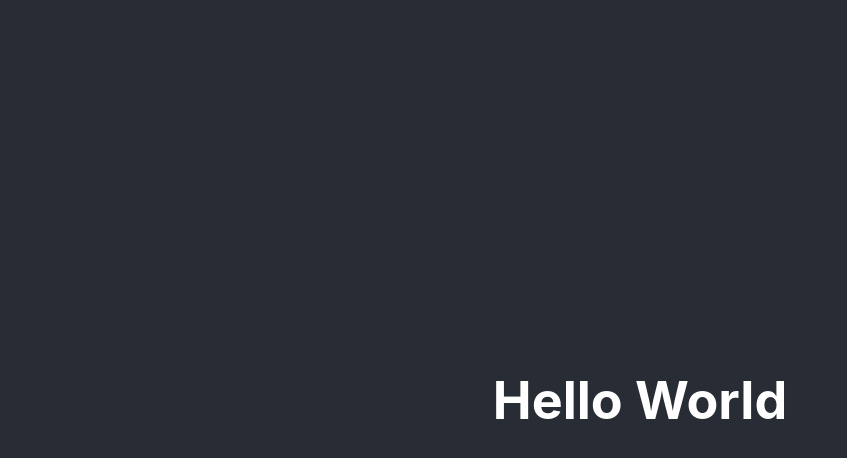
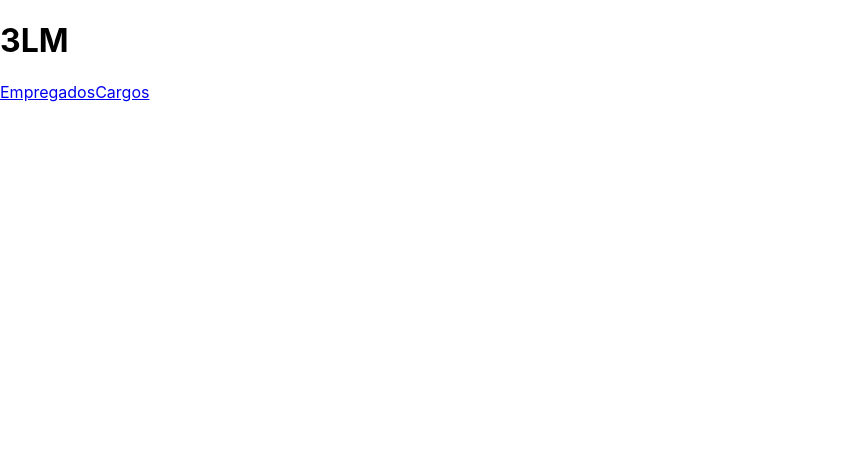
Before and after one commit to sammarxz/test-3lm, a React (Create React App) app in the folder frontend/: page /employees in a window 1280 px wide. Shown: the top 458 px of the page, without its empty margins (0-847 px from the left). Built offline with nearby package versions, Linux system fonts and the light colour scheme.

Commit message:
Add Routes. Add Services. Add Components.

```diff
--- a/frontend/src/App.css
+++ /dev/null
@@ -1,38 +0,0 @@
-.App {
-  text-align: center;
-}
-
-.App-logo {
-  height: 40vmin;
-  pointer-events: none;
-}
-
-@media (prefers-reduced-motion: no-preference) {
-  .App-logo {
-    animation: App-logo-spin infinite 20s linear;
-  }
-}
-
-.App-header {
-  background-color: #282c34;
-  min-height: 100vh;
-  display: flex;
-  flex-direction: column;
-  align-items: center;
-  justify-content: center;
-  font-size: calc(10px + 2vmin);
-  color: white;
-}
-
-.App-link {
-  color: #61dafb;
-}
-
-@keyframes App-logo-spin {
-  from {
-    transform: rotate(0deg);
-  }
-  to {
-    transform: rotate(360deg);
-  }
-}
--- a/frontend/src/App.tsx
+++ b/frontend/src/App.tsx
@@ -1,14 +1,6 @@
 import React from 'react';
-import './App.css';
+import Routes from './routes';
 
-function App() {
-  return (
-    <div className="App">
-      <header className="App-header">
-        <h1>Hello World</h1>
-      </header>
-    </div>
-  );
-}
+const App = () => <Routes />
 
 export default App;
--- /dev/null
+++ b/frontend/src/components/Header/index.tsx
@@ -0,0 +1,20 @@
+import React from 'react';
+import { Link } from 'react-router-dom';
+
+interface HeaderProps {
+    title: string;
+}
+
+const Header: React.FC<HeaderProps> = ({ title }) => {
+    return (
+        <header>
+            <h1>{title}</h1>
+            <nav>
+                <Link to="/">Empregados</Link>
+                <Link to="/roles">Cargos</Link>
+            </nav>
+        </header>
+    )
+}
+
+export default Header;
--- /dev/null
+++ b/frontend/src/pages/Employees/index.tsx
@@ -0,0 +1,12 @@
+import React, { useEffect } from 'react';
+
+
+const Employees = () => {
+    return (
+        <div>
+            <h1>Empregados</h1>
+        </div>
+    )
+}
+
+export default Employees;
--- /dev/null
+++ b/frontend/src/pages/Roles/index.tsx
@@ -0,0 +1,19 @@
+import React, { useEffect } from 'react';
+
+import api from '../../services/api';
+
+const Roles = () => {
+    useEffect(() => {
+        api.get('roles').then(response => {
+            console.log('response', response)
+        }).catch(error => console.log(error))
+    }, [])
+
+    return (
+        <div>
+            <h1>Cargos</h1>
+        </div>
+    )
+}
+
+export default Roles;
--- /dev/null
+++ b/frontend/src/routes.tsx
@@ -0,0 +1,19 @@
+import React from 'react';
+import { Route, BrowserRouter } from 'react-router-dom';
+
+import Employees from "./pages/Employees";
+import Roles from "./pages/Roles";
+
+import Header from './components/Header';
+
+const Routes = () => {
+    return (
+        <BrowserRouter>
+            <Header title="3LM" />
+            <Route exact path="/" component={ Employees } />
+            <Route path="/roles" component={ Roles } />
+        </BrowserRouter>
+    )
+}
+
+export default Routes
--- /dev/null
+++ b/frontend/src/services/api.ts
@@ -0,0 +1,7 @@
+import axios from 'axios';
+
+const api = axios.create({
+    baseURL: 'http://localhost:3333/'
+});
+
+export default api;
```
Also changed, not shown: frontend/package.json (+7 -0 lines), 1 other file (tests, documents, lock files or other folders).
